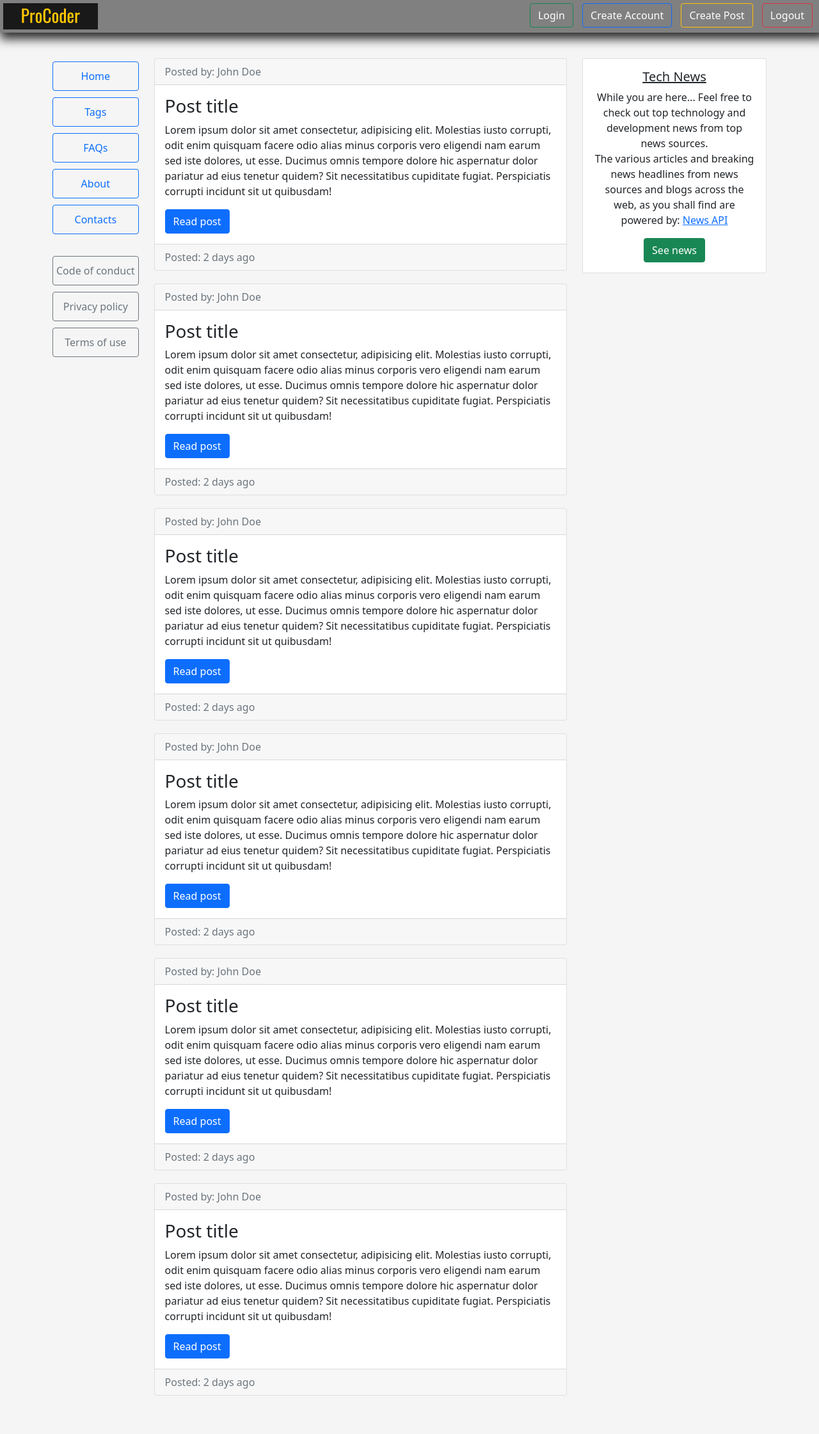
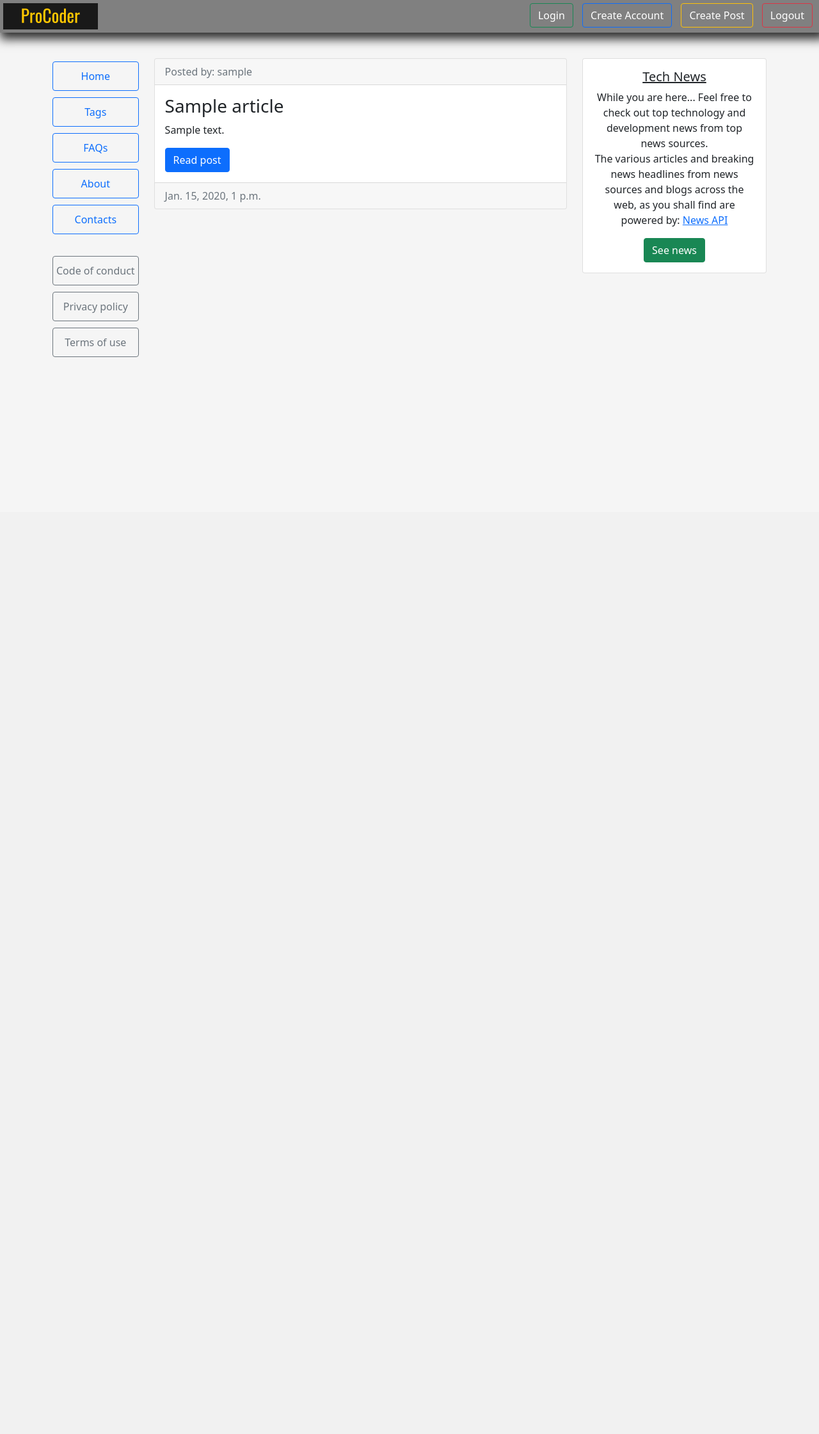
Before and after one commit to LoisaKitakaya/ProCoder-Blog, a Django app: page / in a window 1280 px wide. Shown: the whole page at 64% size. After the commit the page ends 558 px from the top, so only its background shows below. Run offline with Django 3.2, Linux system fonts and the light colour scheme; tables that the repository leaves empty hold one stand-in row (values such as "Sample post").

Commit message:
displayed blog on template

```diff
--- a/blog/templates/blog/index.html
+++ b/blog/templates/blog/index.html
@@ -25,7 +25,7 @@
     <div class="navigation-container">
       <!-- page logo -->
       <div class="logo-container">
-        <a href="#">
+        <a href="{% url 'home' %}">
           <img src="{% static 'img/procoder_logo.png' %}" alt="website logo" />
         </a>
       </div>
@@ -42,7 +42,7 @@
       <div class="row">
         <!-- nav tab -->
         <div class="col-md-auto nav-tab">
-          <a href="#" class="btn btn-outline-primary">Home</a>
+          <a href="{% url 'home' %}" class="btn btn-outline-primary">Home</a>
           <a href="#" class="btn btn-outline-primary">Tags</a>
           <a href="#" class="btn btn-outline-primary">FAQs</a>
           <a href="#" class="btn btn-outline-primary">About</a>
@@ -55,6 +55,33 @@
         </div>
         <!-- blog tab -->
         <div class="col">
+          <!-- blog post -->
+
+          <!-- begin if -->
+          {% if posts %}
+          <!-- begin ig -->
+
+          <!-- begin for -->
+          {% for post in posts %}
+          <!-- begin for -->
+          <div class="card blog-card">
+            <div class="card-header text-muted">
+              Posted by: {{ post.author }}
+            </div>
+            <div class="card-body">
+              <h3 class="card-title">{{ post.title }}</h3>
+              <p class="card-text">{{ post.content | slice:":200" }}</p>
+              <a href="#" class="btn btn-primary">Read post</a>
+            </div>
+            <div class="card-footer text-muted">{{ post.created_on }}</div>
+          </div>
+          <!-- end for -->
+          {% endfor %}
+          <!-- end for -->
+
+          <!-- else -->
+          {% else %}
+          <!-- else -->
           <div class="card blog-card">
             <div class="card-header text-muted">Posted by: John Doe</div>
             <div class="card-body">
@@ -71,91 +98,10 @@
             </div>
             <div class="card-footer text-muted">Posted: 2 days ago</div>
           </div>
-          <!--  -->
-          <div class="card blog-card">
-            <div class="card-header text-muted">Posted by: John Doe</div>
-            <div class="card-body">
-              <h3 class="card-title">Post title</h3>
-              <p class="card-text">
-                Lorem ipsum dolor sit amet consectetur, adipisicing elit.
-                Molestias iusto corrupti, odit enim quisquam facere odio alias
-                minus corporis vero eligendi nam earum sed iste dolores, ut
-                esse. Ducimus omnis tempore dolore hic aspernatur dolor pariatur
-                ad eius tenetur quidem? Sit necessitatibus cupiditate fugiat.
-                Perspiciatis corrupti incidunt sit ut quibusdam!
-              </p>
-              <a href="#" class="btn btn-primary">Read post</a>
-            </div>
-            <div class="card-footer text-muted">Posted: 2 days ago</div>
-          </div>
-          <!--  -->
-          <div class="card blog-card">
-            <div class="card-header text-muted">Posted by: John Doe</div>
-            <div class="card-body">
-              <h3 class="card-title">Post title</h3>
-              <p class="card-text">
-                Lorem ipsum dolor sit amet consectetur, adipisicing elit.
-                Molestias iusto corrupti, odit enim quisquam facere odio alias
-                minus corporis vero eligendi nam earum sed iste dolores, ut
-                esse. Ducimus omnis tempore dolore hic aspernatur dolor pariatur
-                ad eius tenetur quidem? Sit necessitatibus cupiditate fugiat.
-                Perspiciatis corrupti incidunt sit ut quibusdam!
-              </p>
-              <a href="#" class="btn btn-primary">Read post</a>
-            </div>
-            <div class="card-footer text-muted">Posted: 2 days ago</div>
-          </div>
-          <!--  -->
-          <div class="card blog-card">
-            <div class="card-header text-muted">Posted by: John Doe</div>
-            <div class="card-body">
-              <h3 class="card-title">Post title</h3>
-              <p class="card-text">
-                Lorem ipsum dolor sit amet consectetur, adipisicing elit.
-                Molestias iusto corrupti, odit enim quisquam facere odio alias
-                minus corporis vero eligendi nam earum sed iste dolores, ut
-                esse. Ducimus omnis tempore dolore hic aspernatur dolor pariatur
-                ad eius tenetur quidem? Sit necessitatibus cupiditate fugiat.
-                Perspiciatis corrupti incidunt sit ut quibusdam!
-              </p>
-              <a href="#" class="btn btn-primary">Read post</a>
-            </div>
-            <div class="card-footer text-muted">Posted: 2 days ago</div>
-          </div>
-          <!--  -->
-          <div class="card blog-card">
-            <div class="card-header text-muted">Posted by: John Doe</div>
-            <div class="card-body">
-              <h3 class="card-title">Post title</h3>
-              <p class="card-text">
-                Lorem ipsum dolor sit amet consectetur, adipisicing elit.
-                Molestias iusto corrupti, odit enim quisquam facere odio alias
-                minus corporis vero eligendi nam earum sed iste dolores, ut
-                esse. Ducimus omnis tempore dolore hic aspernatur dolor pariatur
-                ad eius tenetur quidem? Sit necessitatibus cupiditate fugiat.
-                Perspiciatis corrupti incidunt sit ut quibusdam!
-              </p>
-              <a href="#" class="btn btn-primary">Read post</a>
-            </div>
-            <div class="card-footer text-muted">Posted: 2 days ago</div>
-          </div>
-          <!--  -->
-          <div class="card blog-card">
-            <div class="card-header text-muted">Posted by: John Doe</div>
-            <div class="card-body">
-              <h3 class="card-title">Post title</h3>
-              <p class="card-text">
-                Lorem ipsum dolor sit amet consectetur, adipisicing elit.
-                Molestias iusto corrupti, odit enim quisquam facere odio alias
-                minus corporis vero eligendi nam earum sed iste dolores, ut
-                esse. Ducimus omnis tempore dolore hic aspernatur dolor pariatur
-                ad eius tenetur quidem? Sit necessitatibus cupiditate fugiat.
-                Perspiciatis corrupti incidunt sit ut quibusdam!
-              </p>
-              <a href="#" class="btn btn-primary">Read post</a>
-            </div>
-            <div class="card-footer text-muted">Posted: 2 days ago</div>
-          </div>
+
+          <!-- end if -->
+          {% endif %}
+          <!-- end if -->
         </div>
 
         <!-- news tab -->
```
